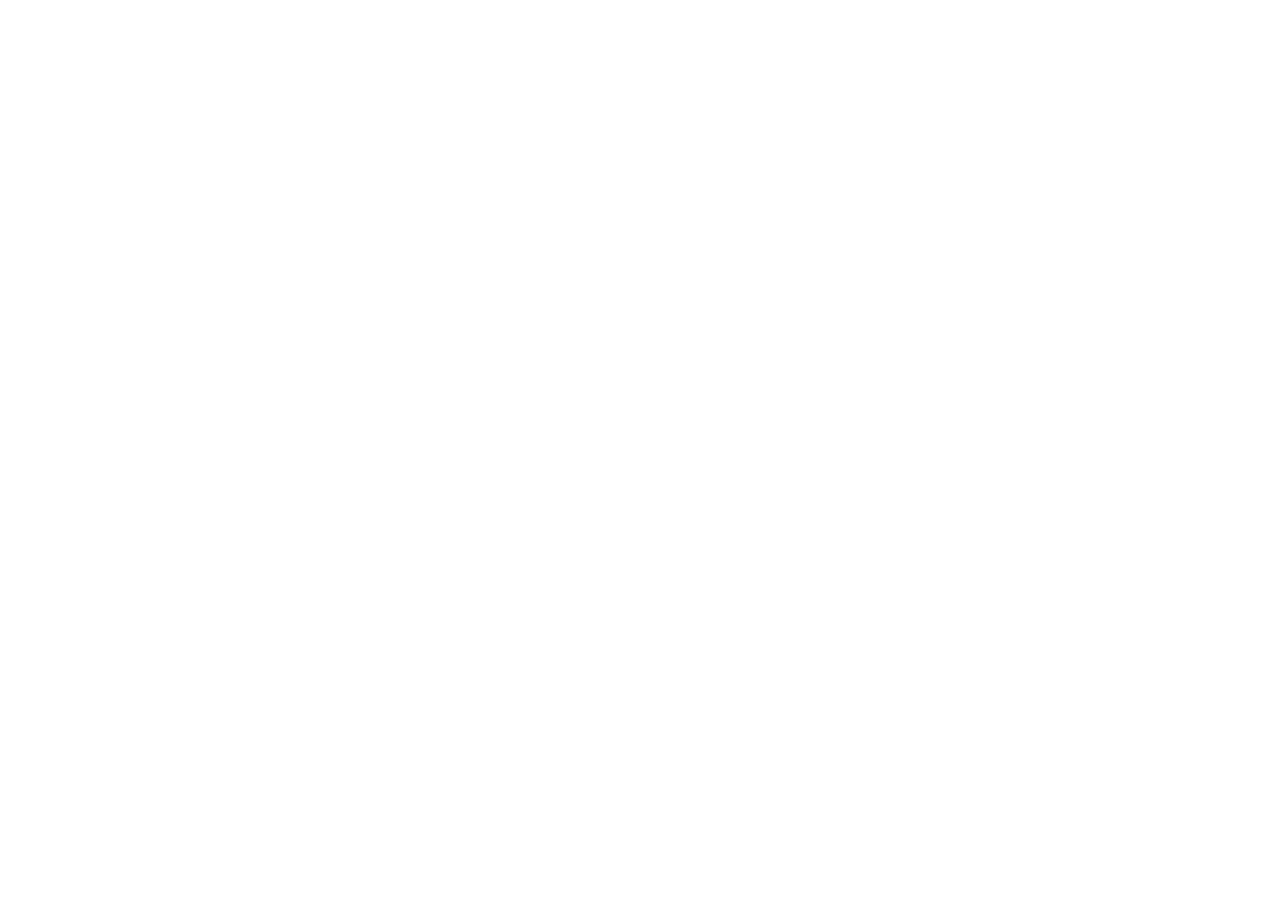
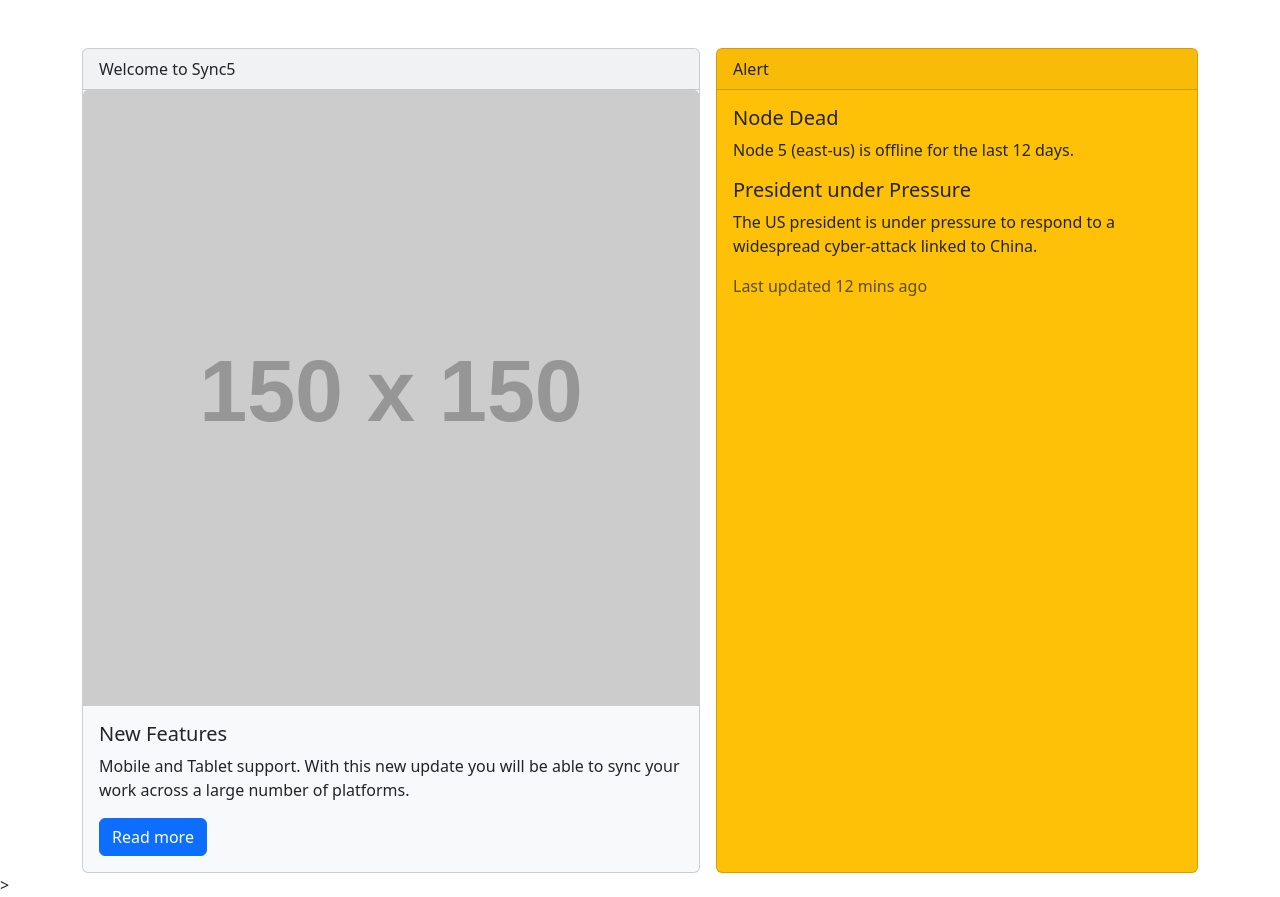
Before and after one commit to acciojob/bootstrap-card-sapanagupta25, a website: page main.html in a window 1280 px wide. Before the commit the page ends 800 px from the top, so only its background shows below. Drawn offline with nearby package versions, Linux system fonts and the light colour scheme; placeholder pictures from the web are drawn by us.

Commit message:
created a submission

```diff
--- a/main.html
+++ b/main.html
@@ -1,16 +1,39 @@
 <!DOCTYPE html>
+<html lang="en">
+<head>
+    <meta charset="UTF-8">
+    <meta name="viewport" content="width=device-width, initial-scale=1.0">
+    <title>Bootstrap Cards</title>
+    <link href="https://cdn.jsdelivr.net/npm/bootstrap@5.3.0/dist/css/bootstrap.min.css" rel="stylesheet">
+</head>
+<body>
+    <div class="container mt-5">
+        <div class="card-deck d-flex gap-3">
+            <!-- First Card -->
+            <div class="card bg-light">
+                <div class="card-header">Welcome to Sync5</div>
+                <img src="https://via.placeholder.com/150" class="card-img-top" alt="Sync5 Image">
+                <div class="card-body">
+                    <h5 class="card-title">New Features</h5>
+                    <p class="card-text">Mobile and Tablet support. With this new update you will be able to sync your work across a large number of platforms.</p>
+                    <a href="#" class="btn btn-primary">Read more</a>
+                </div>
+            </div>
 
-<html>
-
-<head>
-	<link rel="stylesheet" href="styles.css">
-</head>
-
-<body>
-	<!-- the entire body must be written by student -->
-    <script type="text/javascript" src="./script.js">
-</script>
-
+            <!-- Second Card -->
+            <div class="card bg-warning">
+                <div class="card-header">Alert</div>
+                <div class="card-body">
+                    <h5 class="card-title">Node Dead</h5>
+                    <p class="card-text">Node 5 (east-us) is offline for the last 12 days.</p>
+                    <h5 class="card-title">President under Pressure</h5>
+                    <p class="card-text">The US president is under pressure to respond to a widespread cyber-attack linked to China.</p>
+                    <p class="text-muted">Last updated 12 mins ago</p>
+                </div>
+            </div>
+        </div>
+    </div>
+    <script src="https://cdn.jsdelivr.net/npm/bootstrap@5.3.0/dist/js/bootstrap.bundle.min.js"></script>
 </body>
-
 </html>
+>
```
